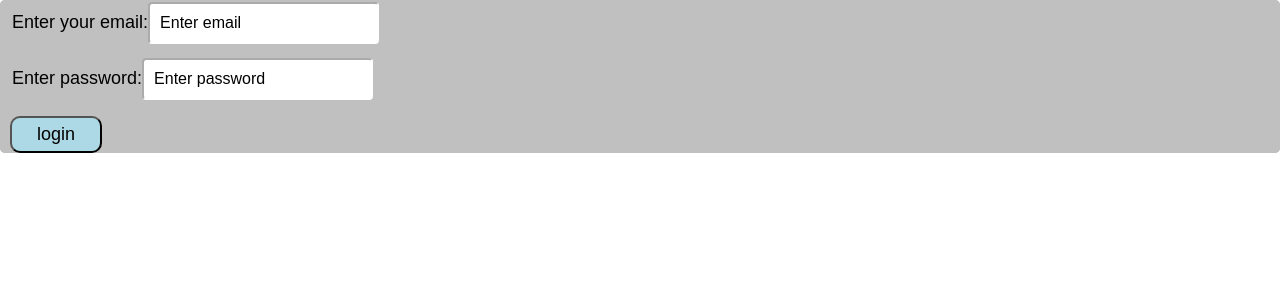
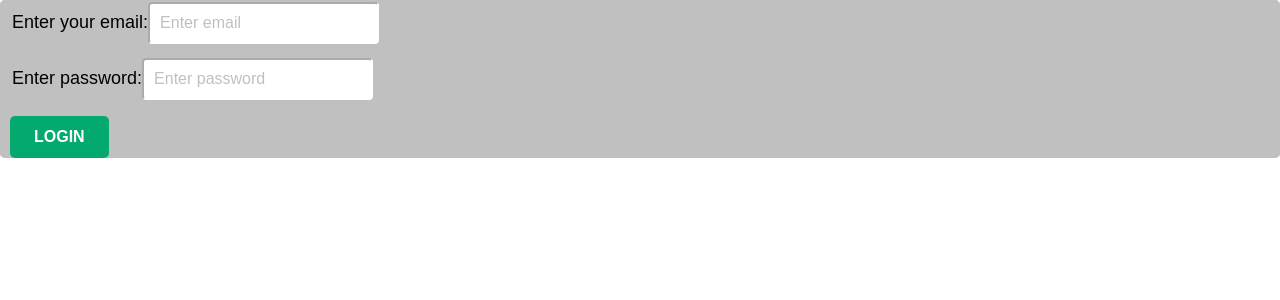
Before and after one commit to ArpanBatra01/Sharing-cab-clone, a React (Create React App) app: page / in a window 1280 px wide. Shown: the top 300 px of the page. Built offline with nearby package versions, Linux system fonts and the light colour scheme.

Commit message:
css button changes

```diff
--- a/src/App.css
+++ b/src/App.css
@@ -1,20 +1,24 @@
 .App {
   text-align:left;
-  -webkit-text-fill-color:black;
+
   text-justify:auto;
   padding-left: 10px;
 }
 button {
 
-  background-color:lightblue;
-  color:white;
-  font-size: 18px;
-  padding:6px 25px;
+  background-color: #04AA6D;
+  color: white;
+  font-family: 'Source Sans Pro', sans-serif;
+  font-size: 16px;
+  padding: 12px 24px;
   margin-top: 4px;
-  border-radius: 10px;
+  border-radius: 5px;
   word-spacing: 10px;
+  border: none;
+  text-transform: uppercase;
+  font-weight: bold;
+}
 
-}
 button:hover{
   background-color: #04AA6D;
 
@@ -32,7 +36,6 @@ input{
   font-size: medium;
   display:inline-block;
 }
-
 
 
 input[type=submit]{
@@ -119,5 +122,5 @@ span{
 }
 
 ::-webkit-input-placeholder{
-  color: red;
+  color: silver;
 }
```
